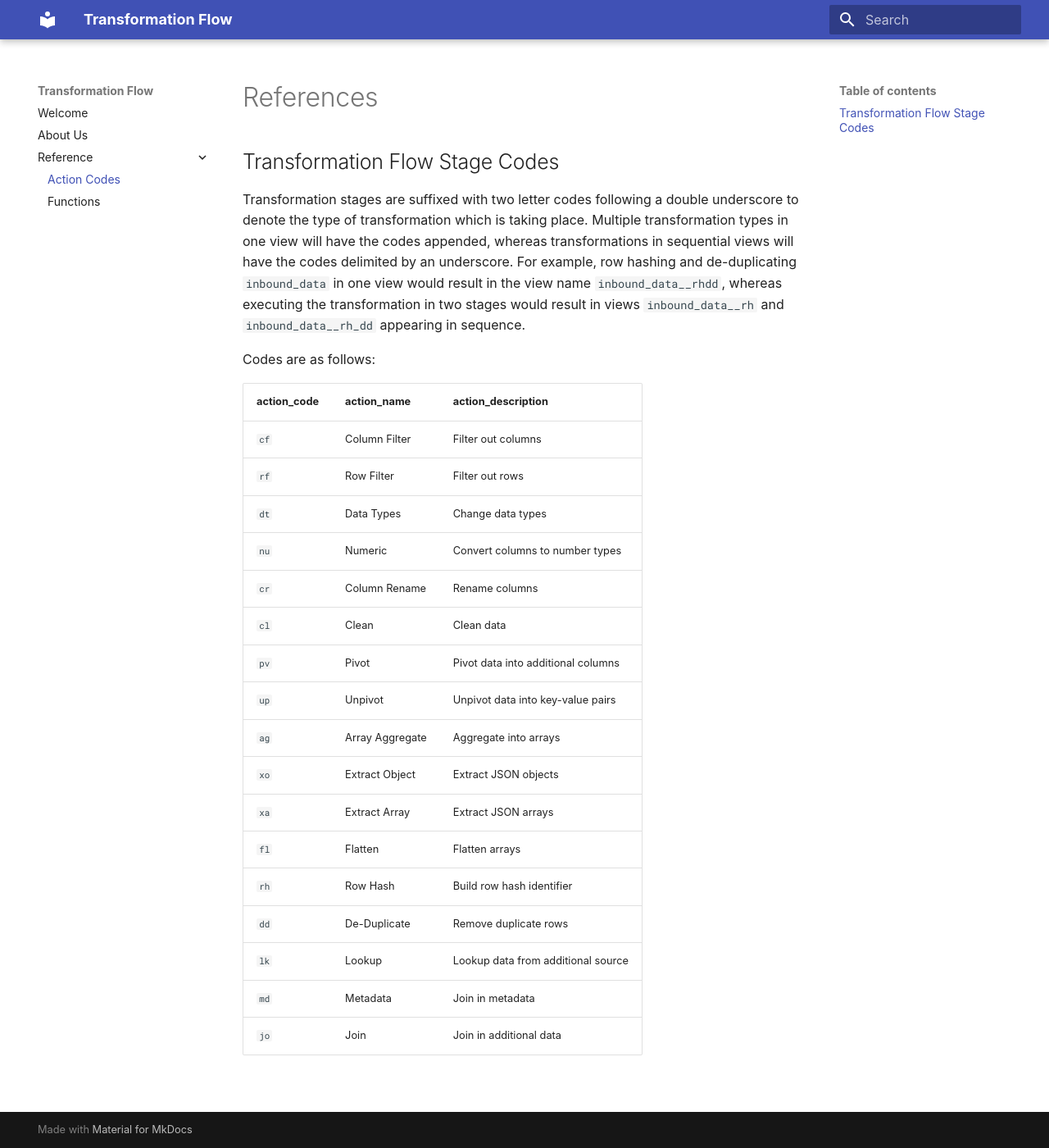
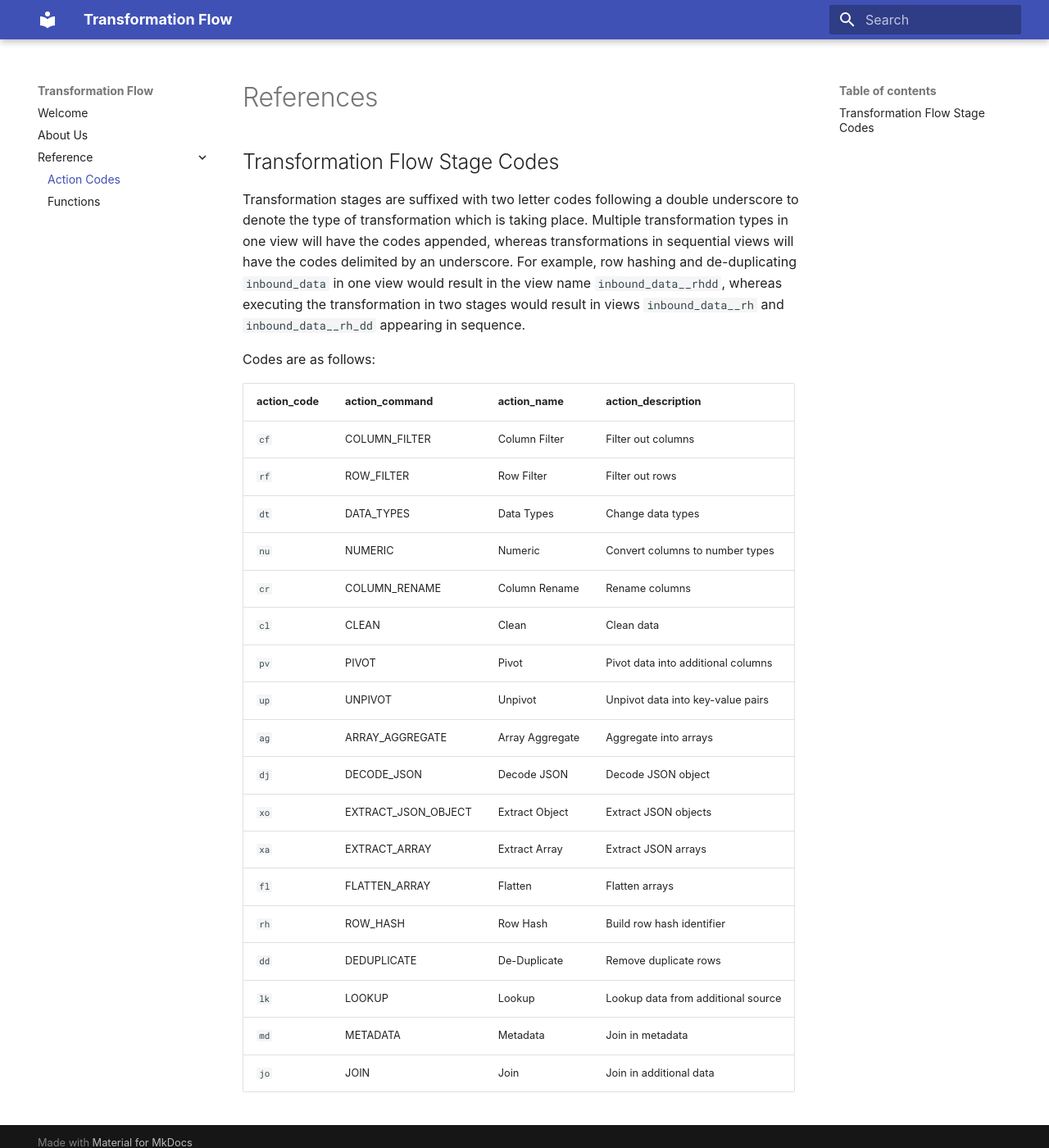
Before and after one commit to transformationflow/transformationflow.github.io, an MkDocs documentation site: the page built from docs/reference_codes.md, in a window 1280 px wide and 1400 px high. Shown: the whole window at 82% size. Built offline with MkDocs 1.6.1 and Material for MkDocs 9.7.7, drawn with Linux system fonts in a browser that asks for light colours; some web fonts are replaced.

Commit message:
updated reference codes

```diff
--- a/docs/reference_codes.md
+++ b/docs/reference_codes.md
@@ -5,22 +5,23 @@ Transformation stages are suffixed with two letter codes following a double unde
 
 Codes are as follows:
 
-action_code | action_name | action_description
---- | --- | ---
-`cf` | Column Filter | Filter out columns
-`rf` | Row Filter | Filter out rows
-`dt` | Data Types | Change data types
-`nu` | Numeric | Convert columns to number types
-`cr` | Column Rename | Rename columns
-`cl` | Clean | Clean data
-`pv` | Pivot | Pivot data into additional columns
-`up` | Unpivot | Unpivot data into key-value pairs
-`ag` | Array Aggregate | Aggregate into arrays
-`xo` | Extract Object | Extract JSON objects
-`xa` | Extract Array | Extract JSON arrays
-`fl` | Flatten | Flatten arrays
-`rh` | Row Hash | Build row hash identifier
-`dd` | De-Duplicate | Remove duplicate rows
-`lk` | Lookup | Lookup data from additional source
-`md` | Metadata | Join in metadata
-`jo` | Join | Join in additional data
+action_code | action_command | action_name | action_description
+--- | --- | --- | ---
+`cf` | COLUMN_FILTER |  Column Filter | Filter out columns
+`rf` | ROW_FILTER |  Row Filter | Filter out rows
+`dt` | DATA_TYPES |  Data Types | Change data types
+`nu` | NUMERIC |  Numeric | Convert columns to number types
+`cr` | COLUMN_RENAME |  Column Rename | Rename columns
+`cl` | CLEAN |  Clean | Clean data
+`pv` | PIVOT |  Pivot | Pivot data into additional columns
+`up` | UNPIVOT |  Unpivot | Unpivot data into key-value pairs
+`ag` | ARRAY_AGGREGATE |  Array Aggregate | Aggregate into arrays
+`dj` | DECODE_JSON |  Decode JSON | Decode JSON object
+`xo` | EXTRACT_JSON_OBJECT |  Extract Object | Extract JSON objects
+`xa` | EXTRACT_ARRAY|  Extract Array | Extract JSON arrays
+`fl` | FLATTEN_ARRAY |  Flatten | Flatten arrays
+`rh` | ROW_HASH |  Row Hash | Build row hash identifier
+`dd` | DEDUPLICATE |  De-Duplicate | Remove duplicate rows
+`lk` | LOOKUP |  Lookup | Lookup data from additional source
+`md` | METADATA |  Metadata | Join in metadata
+`jo` | JOIN |  Join | Join in additional data
```
Also changed, not shown: docs/index.md (+13 -1 lines).
